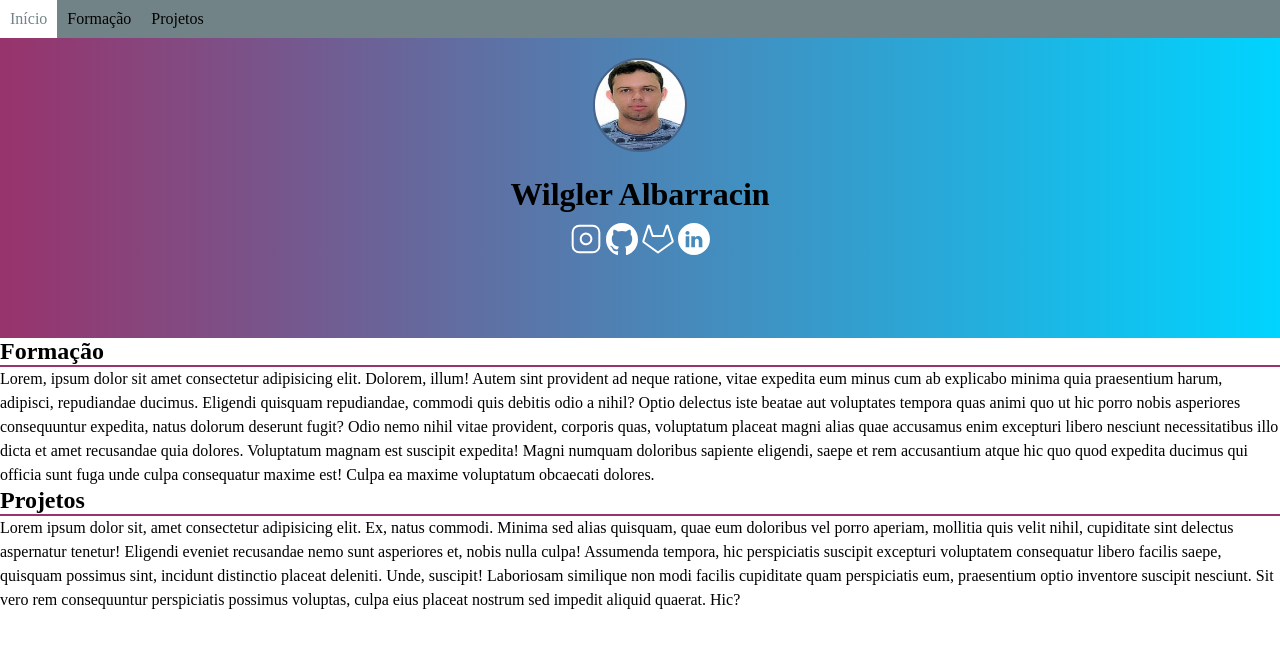
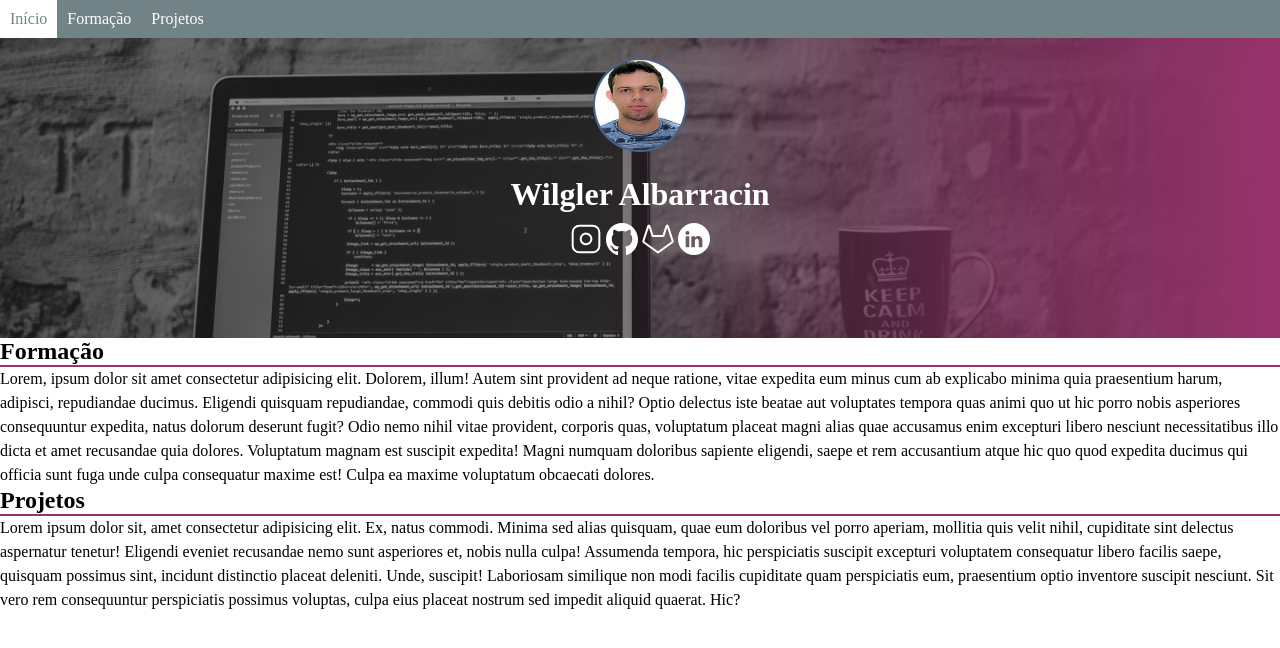
Before and after one commit to Wilgler/Curriculo, a plain HTML site: page index.html in a window 1280 px wide. Drawn offline with Linux system fonts and the light colour scheme.

Commit message:
Atualização fundo

```diff
--- a/estilo.css
+++ b/estilo.css
@@ -12,16 +12,15 @@
     --texto-secundario: #FFFFFF;
 }
 .titulo {
-    color:var(--texto-primario);
+    color:var(--texto-secundario);
 
 }
 
 .cabecalho {
-    background-color:var(--cor-primaria);
+
     text-align: center;
-    background: linear-gradient(90deg,
-    rgba(72,98,136,1) 0%, rgba(152,51,108,1) 0%,
-    rgba(0,212,255,1) 100%), url("fundo.png");
+    background-color: var(--cor-primaria);
+    background: linear-gradient(90deg,rgba(0,0,0,0.49343487394957986) 46%, rgba(152,51,108,1) 100%), url("fundo.png");
     background-repeat: no-repeat;
     background-size: cover;
     min-height: 300px;
@@ -48,7 +47,7 @@
     display: block;
     padding: 10px;
     text-decoration: none;
-    color: var(--texto-secundario): //cor do indice
+    color: var(--texto-secundario);
 
 }
 .menu-item:hover{
--- a/index.html
+++ b/index.html
@@ -8,7 +8,7 @@
      <body>
         <header>
             <nav>
-                <ul class="menu">
+                <url class="menu">
                  <li><a href= "#inicio"class= "menu-item">Início</a></li>
                     <li><a href= "#formação"class= "menu-item">Formação</a></li>
                     <li><a href= "#projetos"class=" menu-item">Projetos</a></li>
```
